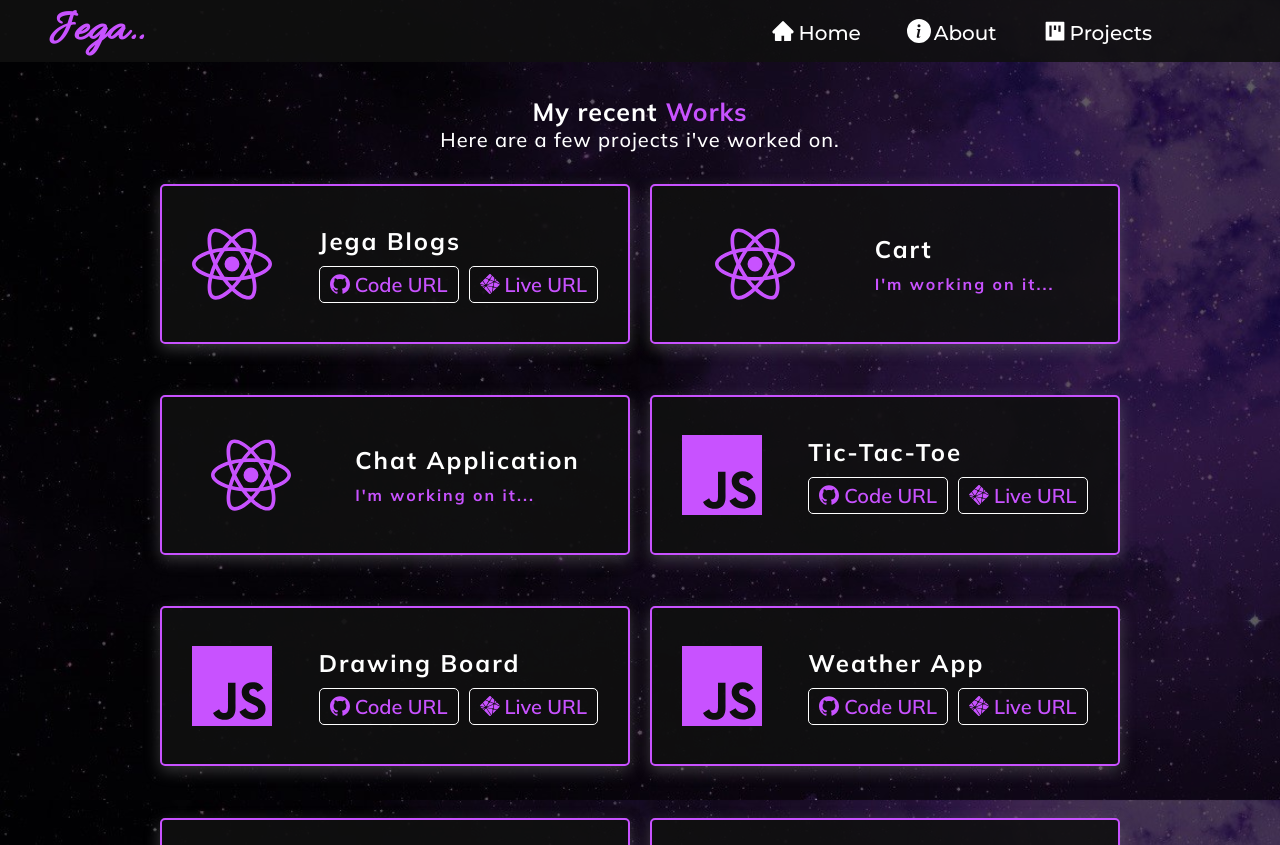
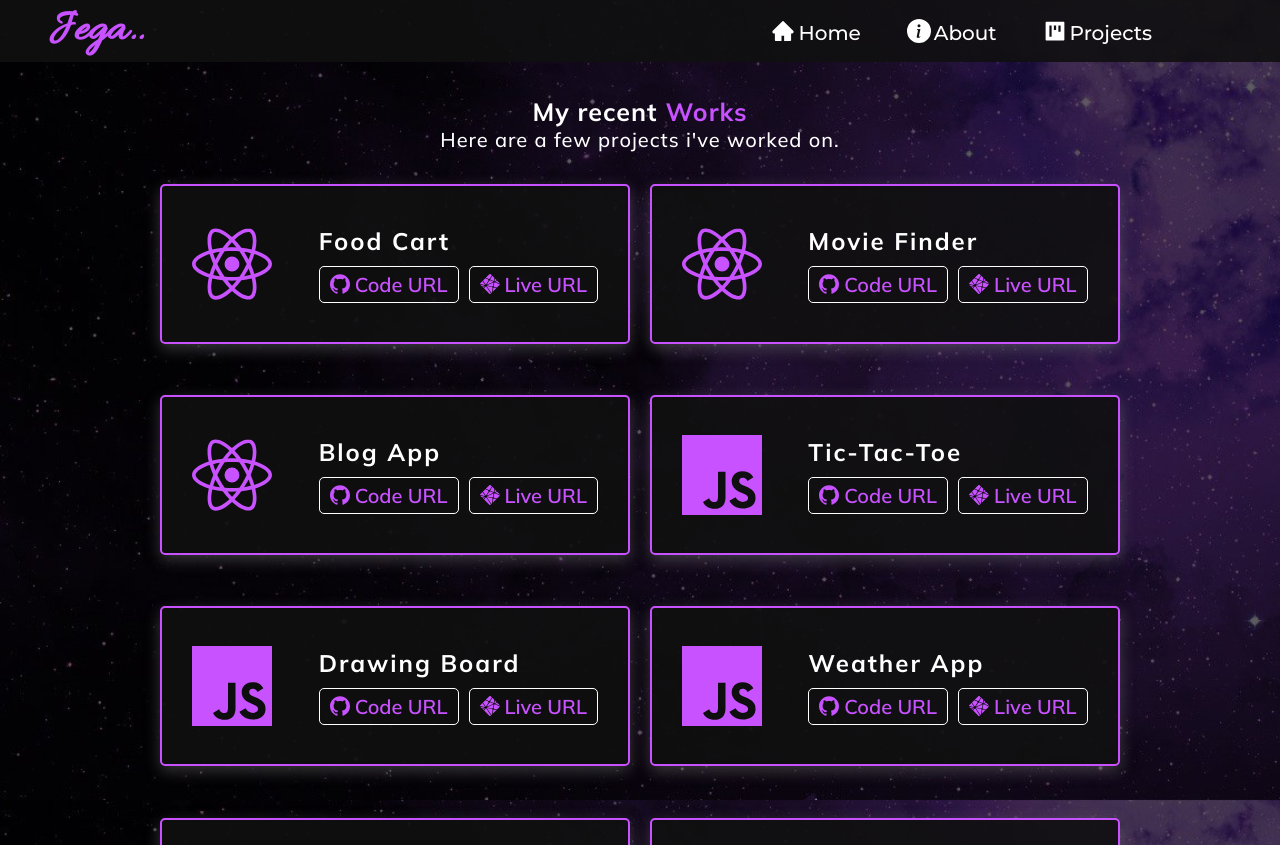
Before and after one commit to harshad0505/myPortFolio, a React (Create React App) app: page /projects in a window 1280 px wide. Shown: the top 845 px of the page. Built offline with nearby package versions, Linux system fonts and the light colour scheme.

Commit message:
Projects Added

```diff
--- a/src/pages/About.js
+++ b/src/pages/About.js
@@ -5,7 +5,10 @@ import {
   SiCss3,
   SiReact,
   SiNodedotjs,
+  SiMongodb,
+  SiExpress,
 } from "react-icons/si";
+import { DiNpm } from "react-icons/di";
 import {
   AiFillGithub,
   AiFillInstagram,
@@ -52,6 +55,18 @@ const About = () => {
             {" "}
             <SiNodedotjs className="box-icon" /> NodeJs
           </div>
+          <div className="box">
+            {" "}
+            <SiMongodb className="box-icon" /> MongoDB
+          </div>
+          <div className="box">
+            {" "}
+            <DiNpm className="box-icon" /> NPM
+          </div>
+          <div className="box">
+            {" "}
+            <SiExpress className="box-icon" /> Express
+          </div>
         </div>
         <span>Stay Connected</span>
         <footer className="social-links-container">
--- a/src/pages/Projects.js
+++ b/src/pages/Projects.js
@@ -14,10 +14,66 @@ const Projects = () => {
         <div className="single-project">
           <SiReact className="project-logo" />
           <div className="project-description">
-            <span className="project-title">Jega Blogs</span>
+            <span className="project-title">Food Cart</span>
             <div className="project-link-buttons">
               <a
-                href="https://github.com/Jegadeesh2/JegaBlogs/"
+                href="https://github.com/Jegadeesh2/Food-Cart"
+                target="_blank"
+                rel="noopener noreferrer"
+              >
+                <button className="link-btn">
+                  <SiGithub />
+                  Code URL
+                </button>
+              </a>
+              <a
+                href="http://jega-cuisine.netlify.app/"
+                target="_blank"
+                rel="noopener noreferrer"
+              >
+                <button className="link-btn">
+                  <SiNetlify />
+                  Live URL
+                </button>
+              </a>
+            </div>
+          </div>
+        </div>
+        <div className="single-project">
+          <SiReact className="project-logo" />
+          <div className="project-description">
+            <span className="project-title">Movie Finder</span>
+            <div className="project-link-buttons">
+              <a
+                href="https://github.com/Jegadeesh2/movie-recommendation"
+                target="_blank"
+                rel="noopener noreferrer"
+              >
+                <button className="link-btn">
+                  <SiGithub />
+                  Code URL
+                </button>
+              </a>
+              <a
+                href="https://j-movie-finder.netlify.app/"
+                target="_blank"
+                rel="noopener noreferrer"
+              >
+                <button className="link-btn">
+                  <SiNetlify />
+                  Live URL
+                </button>
+              </a>
+            </div>
+          </div>
+        </div>
+        <div className="single-project">
+          <SiReact className="project-logo" />
+          <div className="project-description">
+            <span className="project-title">Blog App</span>
+            <div className="project-link-buttons">
+              <a
+                href="https://github.com/Jegadeesh2/Jegablogs"
                 target="_blank"
                 rel="noopener noreferrer"
               >
@@ -36,56 +92,6 @@ const Projects = () => {
                   Live URL
                 </button>
               </a>
-            </div>
-          </div>
-        </div>
-        <div className="single-project">
-          <SiReact className="project-logo" />
-          <div className="project-description">
-            <span className="project-title">Cart</span>
-            <div className="project-link-buttons">
-              <span>I'm working on it...</span>
-              {/* <a
-                href="http://www.google.com"
-                target="_blank"
-                rel="noopener noreferrer"
-              >
-                <button className="link-btn">
-                  <SiGithub />
-                  Code URL
-                </button>
-              </a>
-              <a href="http://" target="_blank" rel="noopener noreferrer">
-                <button className="link-btn">
-                  <SiNetlify />
-                  Live URL
-                </button>
-              </a> */}
-            </div>
-          </div>
-        </div>
-        <div className="single-project">
-          <SiReact className="project-logo" />
-          <div className="project-description">
-            <span className="project-title">Chat Application</span>
-            <div className="project-link-buttons">
-              <span>I'm working on it...</span>
-              {/* <a
-                href="http://www.google.com"
-                target="_blank"
-                rel="noopener noreferrer"
-              >
-                <button className="link-btn">
-                  <SiGithub />
-                  Code URL
-                </button>
-              </a>
-              <a href="http://" target="_blank" rel="noopener noreferrer">
-                <button className="link-btn">
-                  <SiNetlify />
-                  Live URL
-                </button>
-              </a> */}
             </div>
           </div>
         </div>
```
